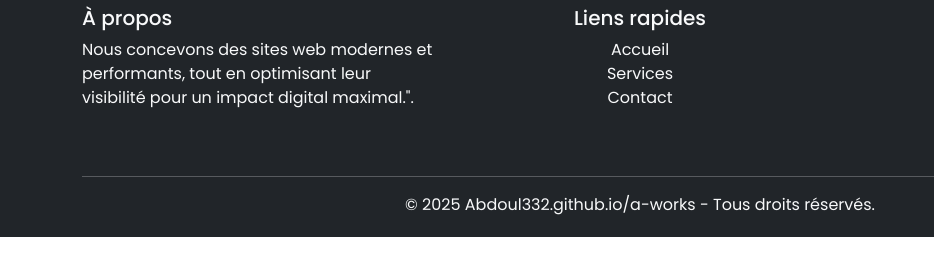
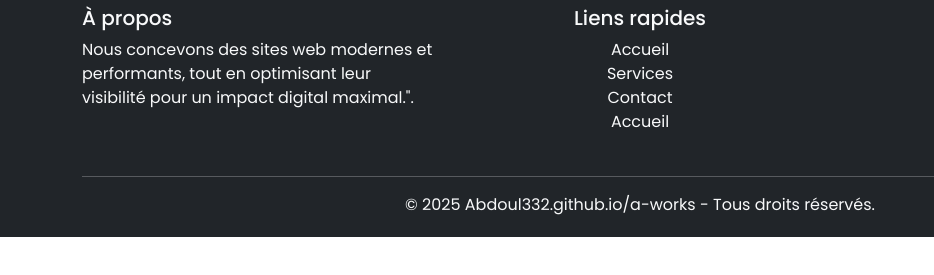
Before and after one commit to Abdoul332/a-works, a plain HTML site: page index.html in a window 1280 px wide. Shown: the part 513-788 px from the top of the page, 0-934 px from the left. Drawn offline with nearby package versions, Linux system fonts and the light colour scheme.

Commit message:
statistique

```diff
--- a/index.html
+++ b/index.html
@@ -65,6 +65,7 @@
                       <li><a href="#" class="text-light text-decoration-none">Accueil</a></li>
                       <li><a href="#" class="text-light text-decoration-none">Services</a></li>
                       <li><a href="#" class="text-light text-decoration-none">Contact</a></li>
+                      <li><a href="https://abdoul332.github.io/a-works/"class="text-light text-decoration-none">Accueil</a></li>
                   </ul>
               </div>
               <div class="col-md-4  ">
```
